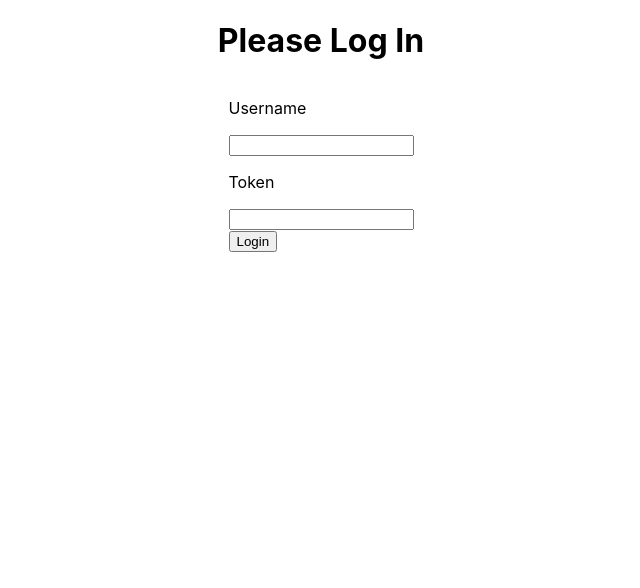
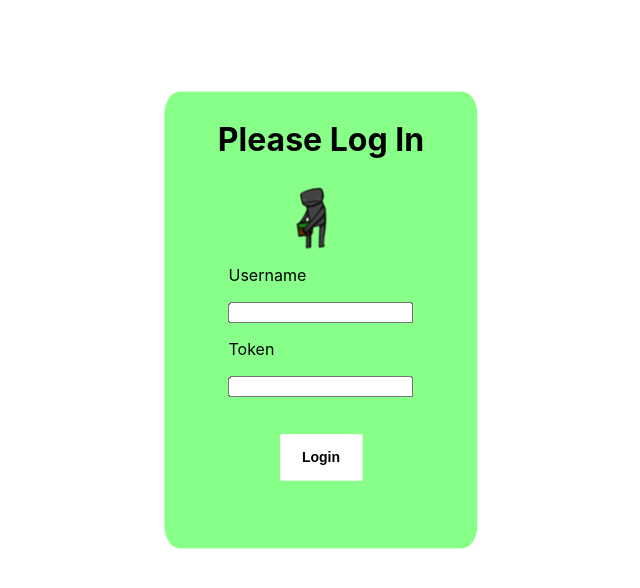
Before and after one commit to Davod3/Project-Enderman, a React (Create React App) app in the folder enderman-webapp/: page / in a window 1280 px wide. Shown: the top 588 px of the page, without its empty margins (319-959 px from the left). Built offline with nearby package versions, Linux system fonts and the light colour scheme.

Commit message:
css for login page

```diff
--- a/enderman-webapp/src/components/App/App.js
+++ b/enderman-webapp/src/components/App/App.js
@@ -3,7 +3,7 @@
 import ServerDetails from '../ServerDetails/ServerDetails';
 import {BrowserRouter, Route, Routes, Navigate} from 'react-router-dom';
 import Login from '../Login/Login';
-import logo from './logo.png';
+import logo from '../../../src/logo.png';
 
 function setToken(userToken) {
 
--- a/enderman-webapp/src/components/Login/Login.css
+++ b/enderman-webapp/src/components/Login/Login.css
@@ -1,5 +1,50 @@
 .login-wrapper {
+    position: absolute;
     display: flex;
     flex-direction: column;
     align-items: center;
+    border: solid;
+    width: 20%;
+    height: 50vh;
+    left: 50%;
+    top: 40%;
+    transform: translate(-50%, -50%);
+    border-radius: 5%;
+    border-color: #88FF88;
+    background-color: #88FF88;
+    padding: 2%;
 }
+
+.login-wrapper h1 {
+    width: 100%;
+    margin-top: 0;
+    border-radius: 8%;
+    height: 10%;
+    text-align: center;
+}
+
+#login-btn {
+
+    margin-top: 20%;
+    margin-left: 50%;
+    transform: translate(-50%);
+	background-color:#ffffff;
+	border:1px solid #ffffff;
+	display:inline-block;
+	cursor:pointer;
+	color:black;
+	font-family:Arial;
+	font-size:14px;
+	font-weight:bold;
+	padding:14px 21px;
+	text-decoration:none;
+
+}
+
+#login-btn:hover {
+	background-color:#acacac;
+}
+#login-btn:active {
+	position:relative;
+	top:1px;
+}
--- a/enderman-webapp/src/components/Login/Login.js
+++ b/enderman-webapp/src/components/Login/Login.js
@@ -2,6 +2,7 @@
 import "./Login.css";
 import PropTypes from 'prop-types';
 import {verifyToken} from '../../services/UserService';
+import logo from '../../../src/logo.png';
 
 export default function Login({ setToken }) {
 
@@ -30,6 +31,8 @@
 
             <h1>Please Log In</h1>
 
+            <img src={logo} alt='Enderman holding a minecraft dirt block'></img>
+
             <form onSubmit={handleSubmit}>
 
                 <label>
@@ -43,7 +46,7 @@
                 </label>
 
                 <div>
-                    <button type="submit">Login</button>
+                    <button id="login-btn" type="submit">Login</button>
                 </div>
 
             </form>
```
Also changed, not shown: enderman-webapp/src/logo.png (renamed from enderman-webapp/src/components/App/logo.png).
